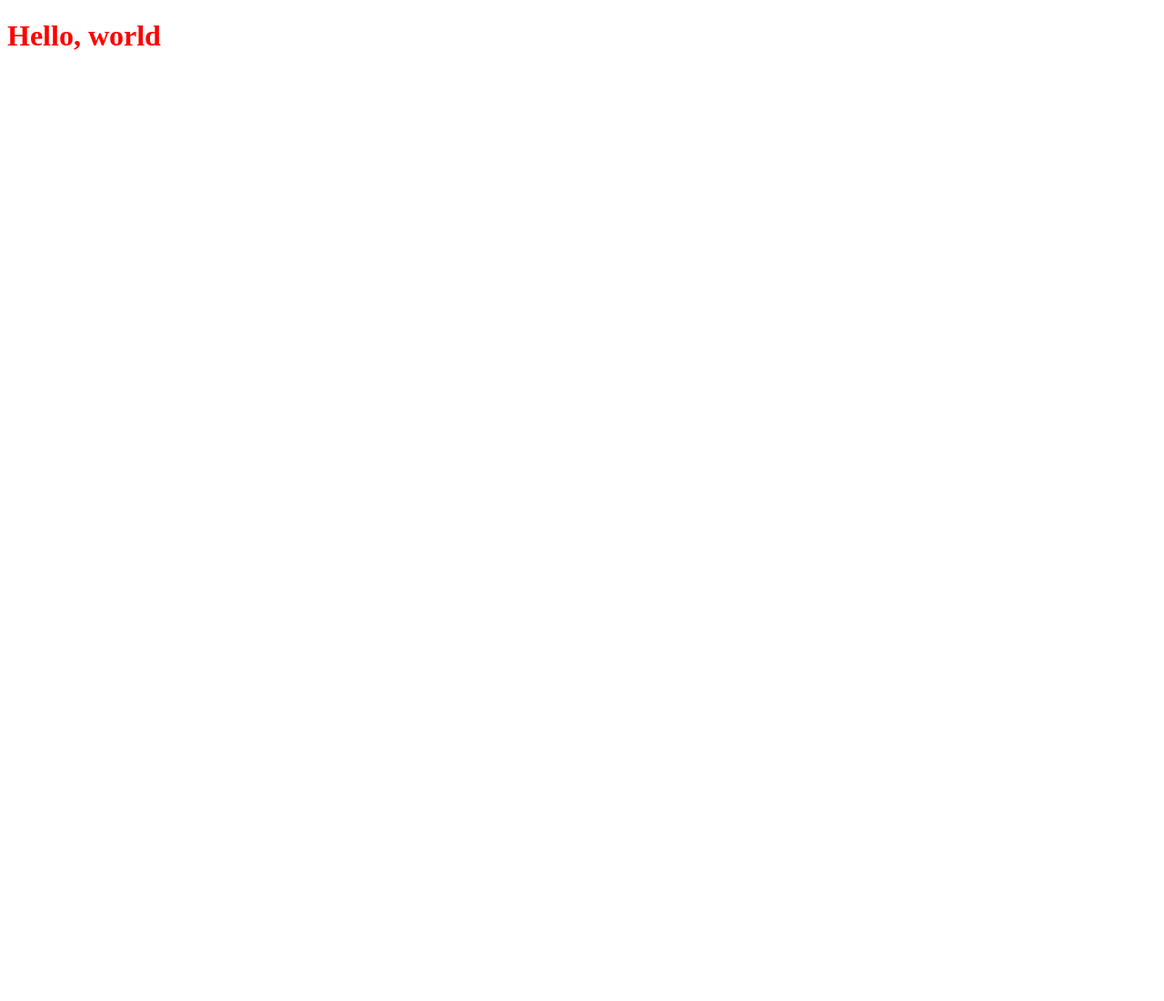
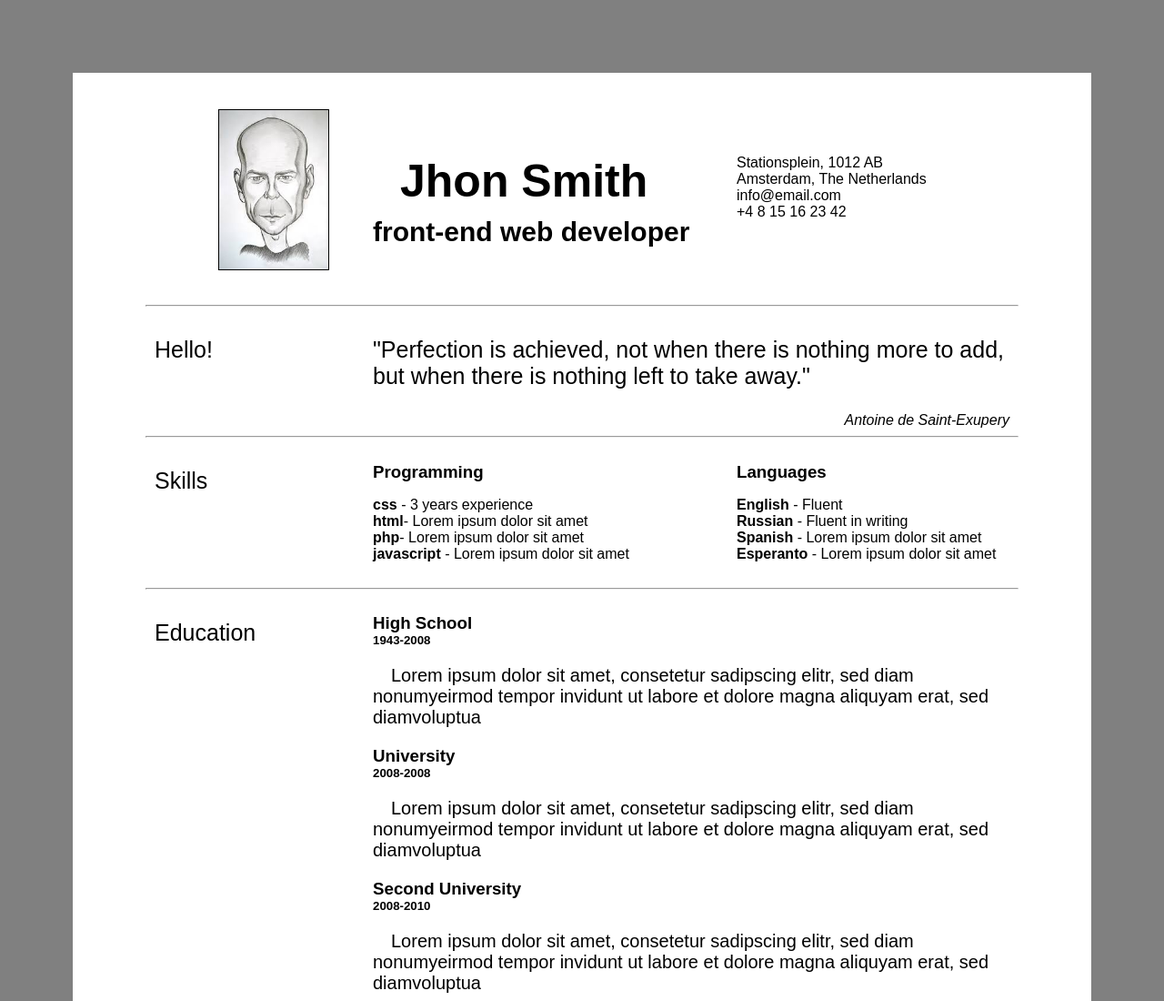
Before and after one commit to 92denis/Summary, a plain HTML site: page index.html in a window 1280 px wide. Shown: the top 1100 px of the page at 91% size. Before the commit the page ends 800 px from the top, so only its background shows below. Drawn offline with Linux system fonts and the light colour scheme.

Commit message:
git status

```diff
--- a/css/960.css
+++ b/css/960.css
@@ -22,9 +22,12 @@ body {
 
 .container_12,
 .container_16 {
+  padding: 10px 80px;
+  margin-top: 80px;
   margin-left: auto;
   margin-right: auto;
   width: 960px;
+  background-color: white;
 }
 
 /* `Grid >> Global
--- a/css/style.css
+++ b/css/style.css
@@ -1 +1,48 @@
-h1{color: red;}
+body {
+    background-color: grey;
+    font-family: sans-serif;
+}
+
+h1{
+    font-size: 50px;
+    margin: 80px 30px 10px;
+
+}
+h2{
+     font-size: 30px;
+    margin: 10px 0px  0px 0px;
+}
+
+h3{margin-bottom: 0px;}
+h5{
+    margin: 0px;
+}
+p{
+    text-align: left;
+    font-size: 25px;
+}
+.font-style{ font-size: 20px;
+text-indent: 20px;
+}
+
+i{
+    display: block;
+    text-align: right;
+}
+
+img {
+    width: 120px;
+    float: left;
+    margin: 30px 30px 30px 70px;
+    border: 1px solid black;
+}
+#contact{
+    margin: 80px 20px 40px 0px;
+}
+ul{
+padding: 0px;
+margin-bottom: 20px;
+}
+li{
+    list-style-type: none;
+}
--- a/index.html
+++ b/index.html
@@ -11,7 +11,170 @@
  	<link rel="stylesheet" href="css/960.css"/>
 </head>
 
-<body>
-	<h1>Hello, world<h1>
+<body >
+	<div class="container_12">
+		<div class="grid_3">
+			<img src="img/image1.jpg">
+		</div>
+
+		<div class="grid_5">
+			<h1>
+					Jhon Smith
+			</h1>
+			<h2>
+					front-end web developer
+			</h2>
+	 	</div>
+
+		<div class="grid_4">
+			<ul id="contact">
+				<li> Stationsplein, 1012 AB</li>
+				<li>Amsterdam, The Netherlands</li>
+				<li> info@email.com</li>
+				<li> +4 8 15 16 23 42</li>
+			</ul>
+		</div>
+
+		<div class="clear"></div>
+		<div class="grid_ 12"> <hr> </div>
+
+		<div class="clear"></div>
+		<div class="grid_3">
+			<p>
+					Hello!
+			</p>
+		</div>
+
+		<div class="grid_9">
+			<p>
+				"Perfection is achieved, not when there is nothing more to add,
+				but when there is nothing left to take away."
+			</p>
+			<i>
+				Antoine de Saint-Exupery
+			</i>
+		</div>
+		<div class="clear"></div>
+		<div class="grid_ 12"> <hr> </div>
+		<div class="clear"></div>
+		<div class="grid_3">
+			<p>
+				Skills
+			</p>
+		</div>
+
+		<div class="grid_4 suffix_1">
+			<h3>Programming</h3>
+			<ul >
+				<li><b>css</b> - 3 years experience</li>
+				<li><b>html</b>- Lorem ipsum dolor sit amet</li>
+				<li><b>php</b>- Lorem ipsum dolor sit amet</li>
+				<li><b>javascript</b> - Lorem ipsum dolor sit amet</li>
+			</ul>
+		</div>
+		<div class="grid_4">
+			<h3>Languages</h3>
+			<ul >
+				<li><b>English</b> - Fluent</li>
+				<li><b>Russian</b> - Fluent in writing</li>
+				<li><b>Spanish</b> - Lorem ipsum dolor sit amet</li>
+				<li><b>Esperanto</b> - Lorem ipsum dolor sit amet</li>
+			</ul>
+		</div>
+		<div class="clear"></div>
+		<div class="grid_ 12"> <hr> </div>
+		<div class="clear"></div>
+		<div class="grid_3">
+			<p>
+				Education
+			</p>
+		</div>
+
+		<div class="grid_9">
+			<h3>High School</h3>
+			<h5>1943-2008</h5>
+			<p class="font-style">
+			Lorem ipsum dolor sit amet, consetetur sadipscing elitr, sed diam
+			nonumyeirmod tempor invidunt ut labore et dolore magna aliquyam  erat,
+			sed diamvoluptua
+			</p>
+				<h3>University</h3>
+			<h5>2008-2008</h5>
+			<p class="font-style">
+			Lorem ipsum dolor sit amet, consetetur sadipscing elitr, sed diam
+			nonumyeirmod tempor invidunt ut labore et dolore magna aliquyam  erat,
+			sed diamvoluptua
+			</p>
+				<h3>Second University</h3>
+			<h5>2008-2010</h5>
+			<p class="font-style">
+			Lorem ipsum dolor sit amet, consetetur sadipscing elitr, sed diam
+			nonumyeirmod tempor invidunt ut labore et dolore magna aliquyam  erat,
+			sed diamvoluptua
+			</p>
+
+		</div>
+		<div class="clear"></div>
+		<div class="grid_ 12"> <hr> </div>
+		<div class="clear"></div>
+		<div class="grid_3">
+			<p>
+				Education
+			</p>
+		</div>
+
+		<div class="grid_9">
+			<h3>My First Job</h3>
+			<h5>1960-2008</h5>
+			<p class="font-style">
+			Lorem ipsum dolor sit amet, consetetur sadipscing elitr, sed diam
+			nonumyeirmod tempor invidunt ut labore et dolore magna aliquyam  erat,
+			sed diamvoluptua
+			</p>
+				<h3>Second Job</h3>
+			<h5>2008-2013</h5>
+			<p class="font-style">
+			Lorem ipsum dolor sit amet, consetetur sadipscing elitr, sed diam
+			nonumyeirmod tempor invidunt ut labore et dolore magna aliquyam  erat,
+			sed diamvoluptua
+			</p>
+
+		</div>
+		<div class="clear"></div>
+		<div class="grid_ 12"> <hr> </div>
+		<div class="clear"></div>
+		<div class="grid_3">
+			<p>
+				Interests
+			</p>
+		</div>
+
+		<div class="grid_9">
+			<h3>Traveling</h3>
+			<p class="font-style">
+			Lorem ipsum dolor sit amet, consetetur sadipscing elitr, sed diam
+			nonumyeirmod tempor invidunt ut labore et dolore magna aliquyam  erat,
+			sed diamvoluptua
+			</p>
+			<h3>Reading</h3>
+			<p class="font-style">
+			Lorem ipsum dolor sit amet, consetetur sadipscing elitr, sed diam
+			nonumyeirmod tempor invidunt ut labore et dolore magna aliquyam  erat,
+			sed diamvoluptua
+			</p>
+			<h3>Books</h3>
+			<p class="font-style">
+			Lorem ipsum dolor sit amet, consetetur sadipscing elitr, sed diam
+			nonumyeirmod tempor invidunt ut labore et dolore magna aliquyam  erat,
+			sed diamvoluptua
+			</p>
+
+		</div>
+		<div class="clear"></div>
+		<div class="grid_ 12"> <hr> </div>
+		<div class="clear"></div>
+		<div class="grid_ 12">  </div>
+
+	</div>
 </body>
 </html>
```
Also changed, not shown: img/12_col.gif (added), img/image1.jpg (added).
